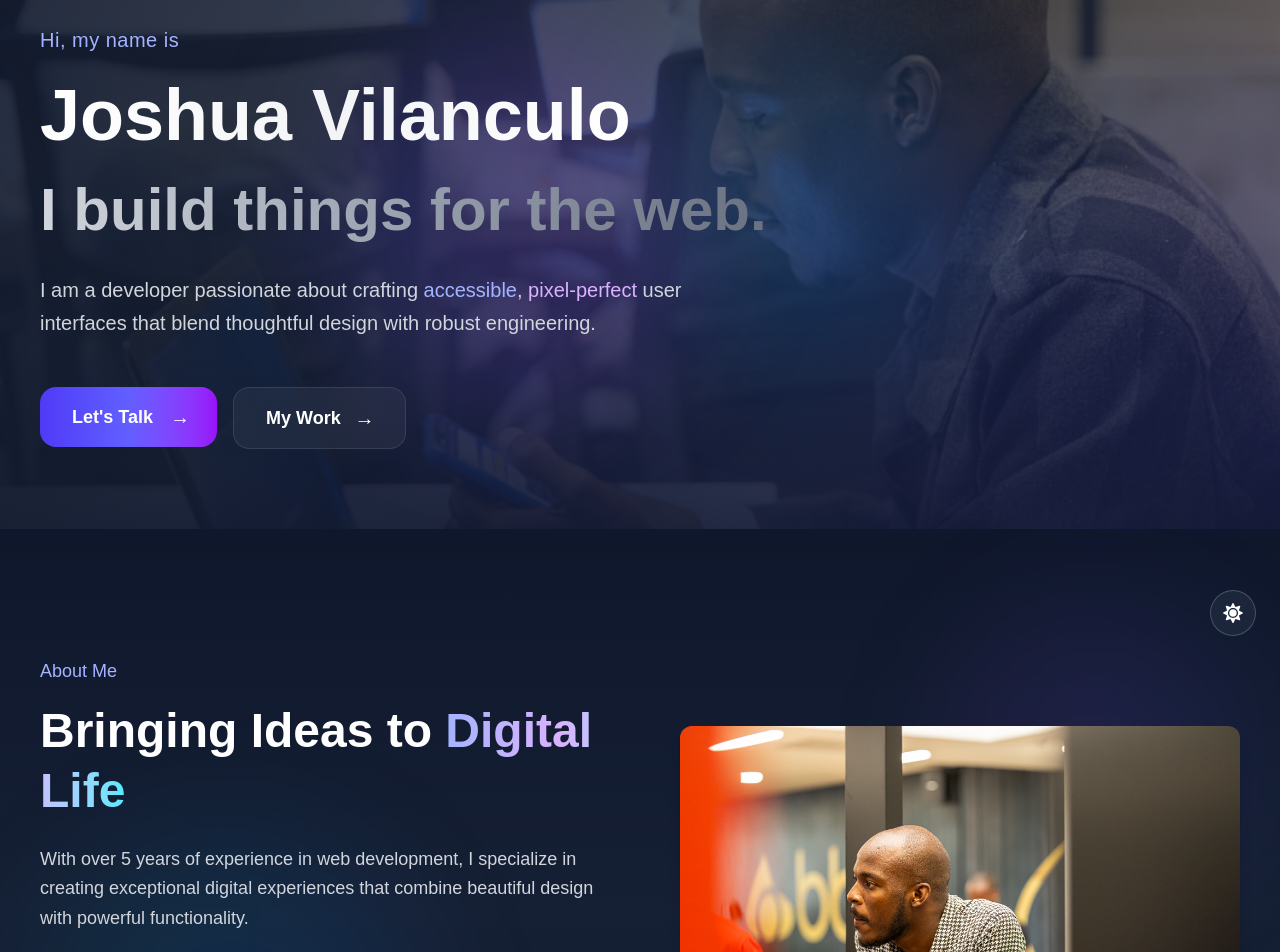
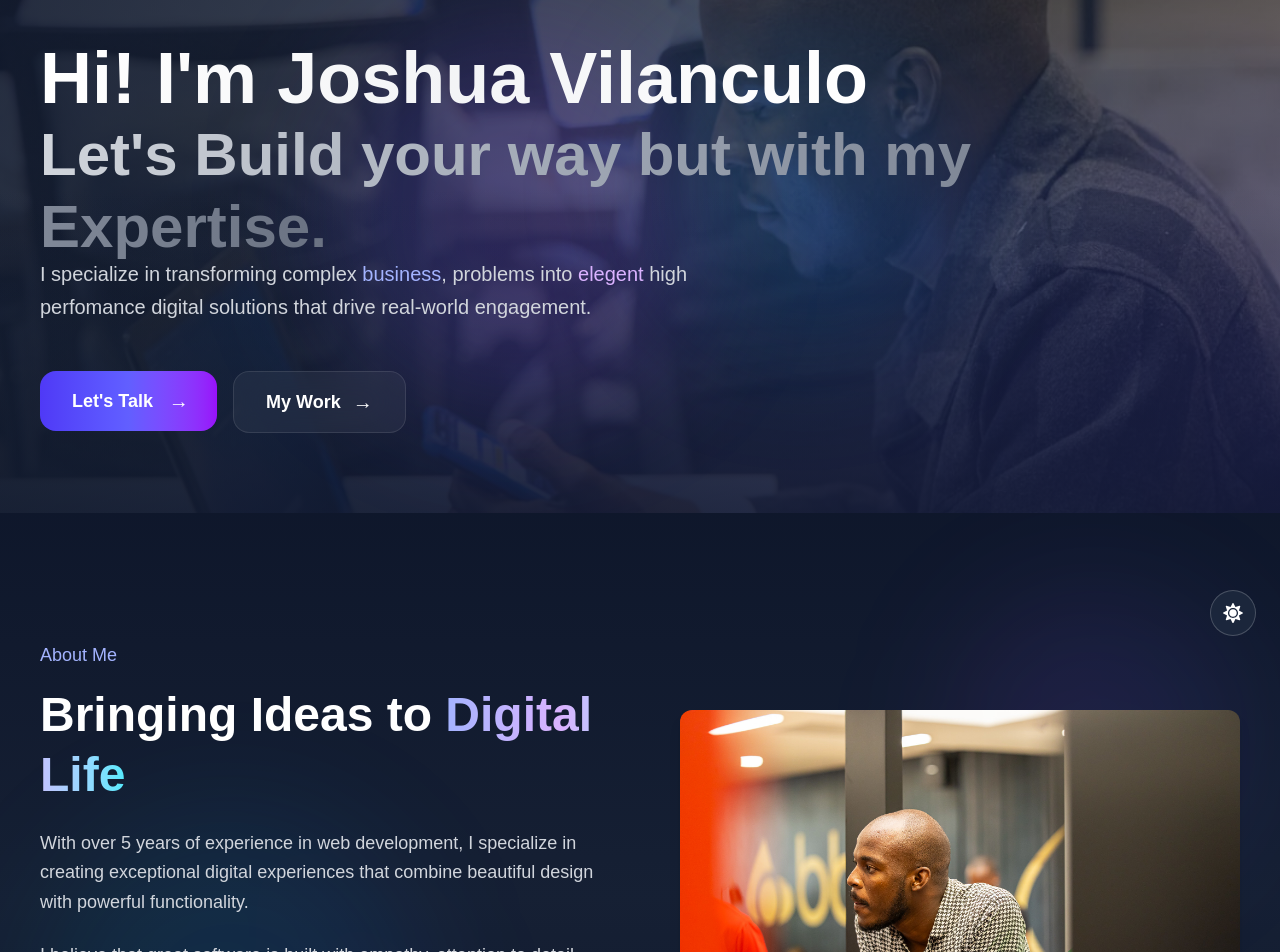
Before and after one commit to josvil-dev/josvil-digital, a Next.js app: page / in a window 1280 px wide. Shown: the part 140-1092 px from the top of the page. Built offline with nearby package versions, Linux system fonts and the light colour scheme.

Commit message:
feat: Update Hero component text, improve contact details, and enhance layout responsiveness

```diff
--- a/app/Components/Hero.tsx
+++ b/app/Components/Hero.tsx
@@ -122,7 +122,6 @@ const Hero = () => {
                             transition={{ duration: 0.6, delay: 0.3 }}
                             className={themeClasses.introText}
                         >
-                            Hi, my name is
                         </motion.p>
 
                         {/* Main Title */}
@@ -130,14 +129,14 @@ const Hero = () => {
                             initial={{ opacity: 0, y: 30 }}
                             animate={{ opacity: 1, y: 0 }}
                             transition={{ duration: 0.8, delay: 0.4 }}
-                            className="text-5xl md:text-6xl lg:text-7xl font-bold leading-tight mb-6"
+                            className="text-3xl font-bold text-white md:text-5xl lg:text-7xl box"
                         >
                             <span className={themeClasses.nameGradient}>
-                                Joshua Vilanculo
+                               Hi! I&apos;m Joshua Vilanculo
                             </span>
                             <br />
                             <span className={themeClasses.taglineGradient}>
-                                I build things for the web.
+                               Let&apos;s Build your way but with my Expertise.
                             </span>
                         </motion.h1>
 
@@ -148,10 +147,9 @@ const Hero = () => {
                             transition={{ duration: 0.8, delay: 0.5 }}
                             className={themeClasses.description}
                         >
-                            I am a developer passionate about crafting{' '}
-                            <span className={themeClasses.accentText1}>accessible</span>,{' '}
-                            <span className={themeClasses.accentText2}>pixel-perfect</span> user interfaces
-                            that blend thoughtful design with robust engineering.
+                            I specialize in transforming complex{' '}
+                            <span className={themeClasses.accentText1}>business</span>,{' '} problems into {' '}
+                            <span className={themeClasses.accentText2}>elegent</span>{' '}  high perfomance digital solutions that drive real-world engagement.
                         </motion.p>
 
                         {/* Buttons */}
--- a/app/Components/Navigation.tsx
+++ b/app/Components/Navigation.tsx
@@ -359,8 +359,8 @@ const Footer = () => {
                         <div className="space-y-3 mb-6">
                             <div className={`flex items-center gap-3 ${themeClasses.contactText}`}>
                                 <Mail size={18} className="text-indigo-400" />
-                                <a href="mailto:joshua@example.com" className={themeClasses.contactLink}>
-                                    josilanculo@gmail.com
+                                <a href="mailto:josvilanculo@gmail.com" className={themeClasses.contactLink}>
+                                    josvilanculo@gmail.com
                                 </a>
                             </div>
                             <div className={`flex items-center gap-3 ${themeClasses.contactText}`}>
@@ -371,7 +371,7 @@ const Footer = () => {
                             </div>
                             <div className={`flex items-center gap-3 ${themeClasses.contactText}`}>
                                 <MapPin size={18} className="text-indigo-400" />
-                                <span> South Africa</span>
+                                <span> Braamfontein, Johannesburg, South Africa</span>
                             </div>
                         </div>
 
--- a/app/contact/page.tsx
+++ b/app/contact/page.tsx
@@ -457,25 +457,25 @@ export default function Contact() {
     {
       icon: <Mail className="w-6 h-6" />,
       label: "Email",
-      value: "hello@josvil.dev",
-      link: "mailto:hello@josvil.dev"
+      value: "hello@josvil.digital",
+      link: "mailto:hello@josvil.digital"
     },
     {
       icon: <Phone className="w-6 h-6" />,
       label: "Phone",
-      value: "+1 (555) 123-4567",
-      link: "tel:+15551234567"
+      value: "+27 63 953 3676",
+      link: "tel:+27639533676"
     },
     {
       icon: <MapPin className="w-6 h-6" />,
       label: "Location",
-      value: "New York, NY",
+      value: " Braamfontein, Johannesburg, South Africa",
       link: null
     },
     {
       icon: <Clock className="w-6 h-6" />,
       label: "Response Time",
-      value: "Within 24 hours",
+      value: "Within 2  hours",
       link: null
     }
   ];
--- a/app/page.tsx
+++ b/app/page.tsx
@@ -67,7 +67,10 @@ export default function Home() {
 
   // Theme-aware classes
   const themeClasses = {
-    container: isDarkMode ? "min-h-screen bg-slate-900" : "min-h-screen bg-gray-50",
+    // Make the root container full-width and hide horizontal overflow to remove right-side gap on mobile
+    container: isDarkMode
+      ? "min-h-screen w-full overflow-x-hidden bg-slate-900"
+      : "min-h-screen w-full overflow-x-hidden bg-gray-50",
     section: isDarkMode ? "relative py-20 lg:py-32 bg-slate-900 overflow-hidden" : "relative py-20 lg:py-32 bg-gray-50 overflow-hidden",
     gradient: isDarkMode ? "absolute inset-0 bg-gradient-to-b from-slate-900 via-slate-800/50 to-slate-900" : "absolute inset-0 bg-gradient-to-b from-gray-50 via-gray-100/50 to-gray-50",
     backgroundBlur1: isDarkMode ? "absolute top-20 right-10 w-72 h-72 bg-gradient-to-r from-purple-500/10 to-indigo-500/10 rounded-full blur-3xl" : "absolute top-20 right-10 w-72 h-72 bg-gradient-to-r from-purple-500/20 to-indigo-500/20 rounded-full blur-3xl",
@@ -108,7 +111,7 @@ export default function Home() {
           <div className={themeClasses.backgroundBlur1} />
           <div className={themeClasses.backgroundBlur2} />
 
-          <div className="relative max-w-7xl mx-auto px-6 md:px-10">
+          <div className="relative max-w-full mx-auto px-6 md:px-10">
             <motion.div
               initial="initial"
               whileInView="animate"
@@ -280,7 +283,7 @@ export default function Home() {
                 {[
                   { title: "UI/UX DESIGN", delay: 0 },
                   { title: "WEB DEVELOPMENT", delay: 0.1 },
-                { title: "APP DEVELOPMENT", delay: 0.2 }
+                { title: "API INTEGRATION", delay: 0.2 }
                 ].map((service) => (
                   <motion.div
                     key={service.title}
@@ -369,7 +372,7 @@ export default function Home() {
         </section>
 
         {/* Featured Work Section */}
-        <section className={themeClasses.section}>
+        {/* <section className={themeClasses.section}>
           <div className={themeClasses.gradient} />
 
           <div className="relative max-w-7xl mx-auto px-6 md:px-10">
@@ -467,7 +470,7 @@ export default function Home() {
               </Link>
             </motion.div>
           </div>
-        </section>
+        </section> */}
 
         {/* Contact Section */}
         <section className={themeClasses.contactSection}>
@@ -526,7 +529,7 @@ export default function Home() {
                   whileTap={{ scale: 0.98 }}
                 >
                   <Link
-                    href="mailto:joshua@example.com"
+                    href="mailto:josvilanculo@gmail.com"
                     className={themeClasses.secondaryCTA}
                   >
                     <span>Send an Email</span>
```
Also changed, not shown: app/layout.tsx (line endings or trailing spaces).
